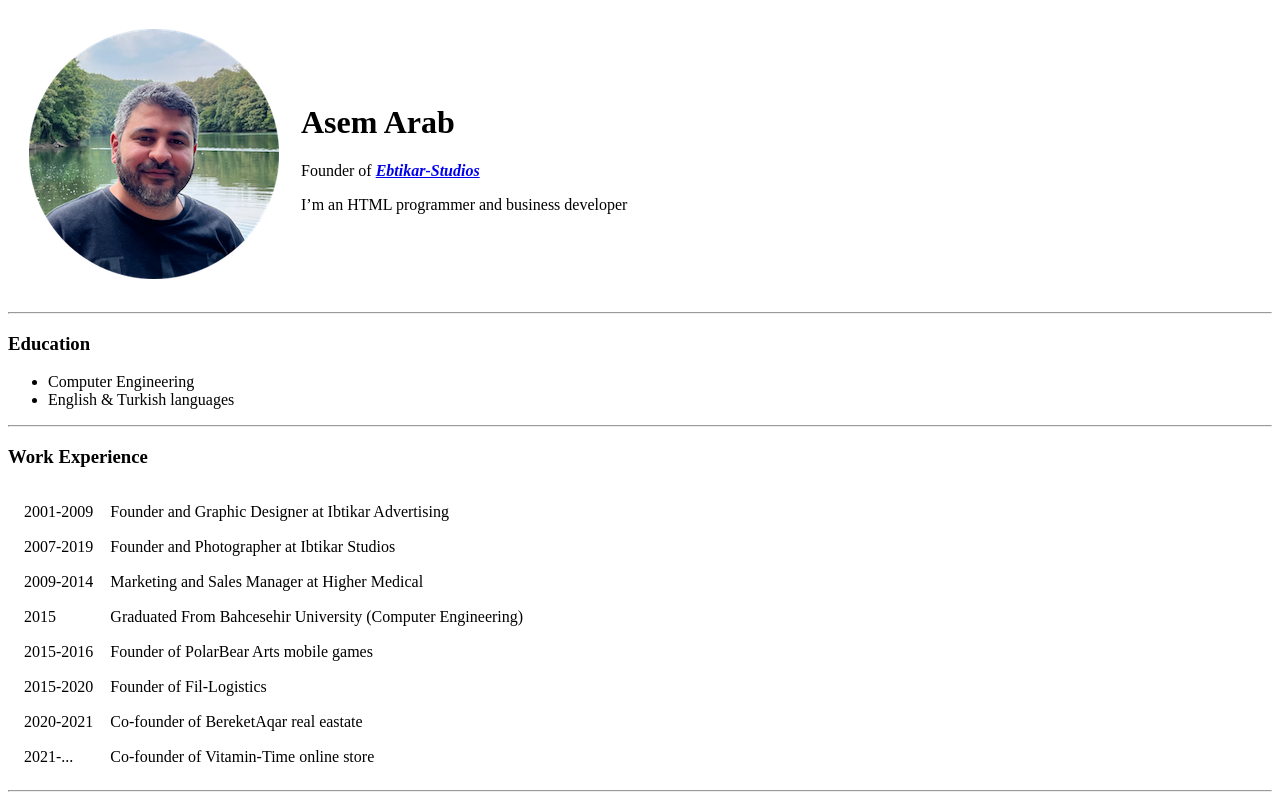
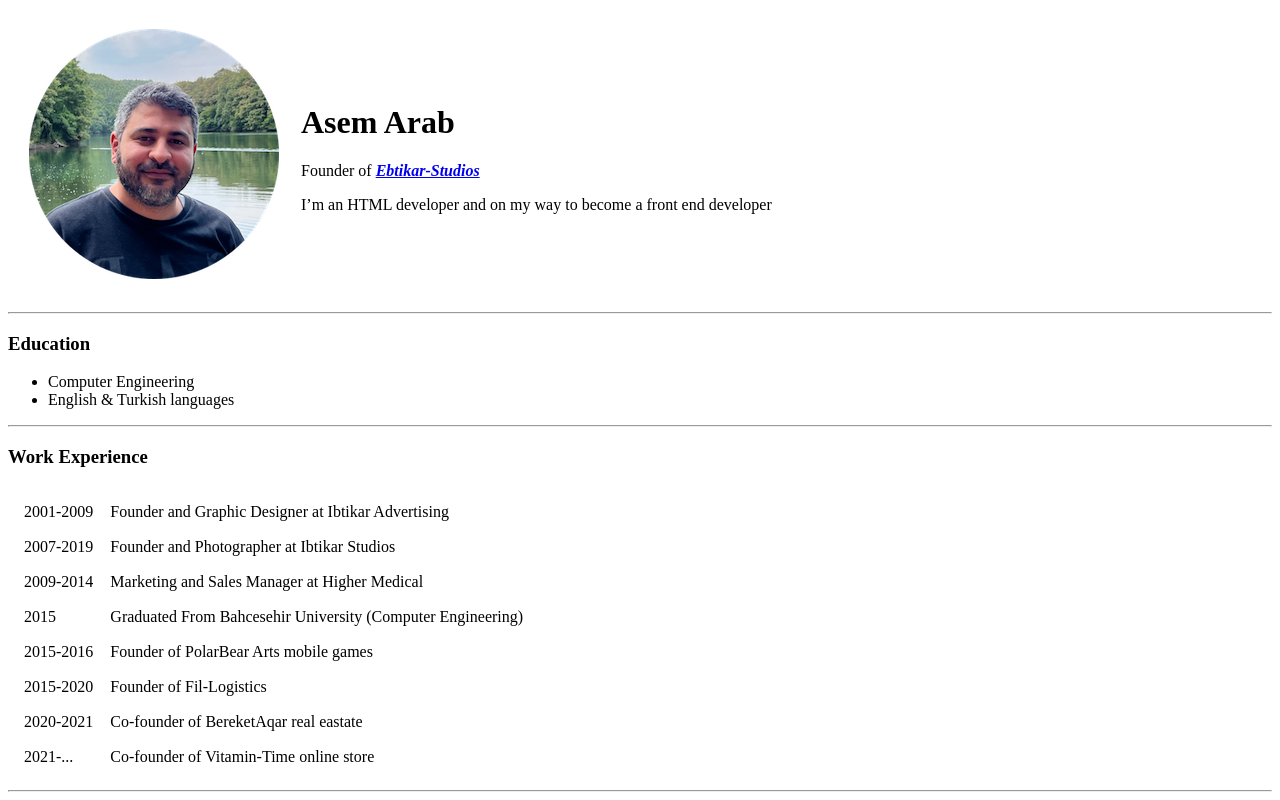
Before and after one commit to asimarab/cv, a plain HTML site: page index.html in a window 1280 px wide. Shown: the top 800 px of the page. Drawn offline with Linux system fonts and the light colour scheme.

Commit message:
Update index.html

```diff
--- a/index.html
+++ b/index.html
@@ -13,7 +13,7 @@
       <td>
         <h1><strong>Asem Arab</strong></h1>
         <p>Founder of <a href="https://www.shutterstock.com/g/ebtikar"><em><strong>Ebtikar-Studios</strong></em></a></p>
-        <p>I’m an HTML programmer and business developer</p>
+        <p>I’m an HTML developer and on my way to become a front end developer</p>
       </td>
     </tr>
   </table>
```
